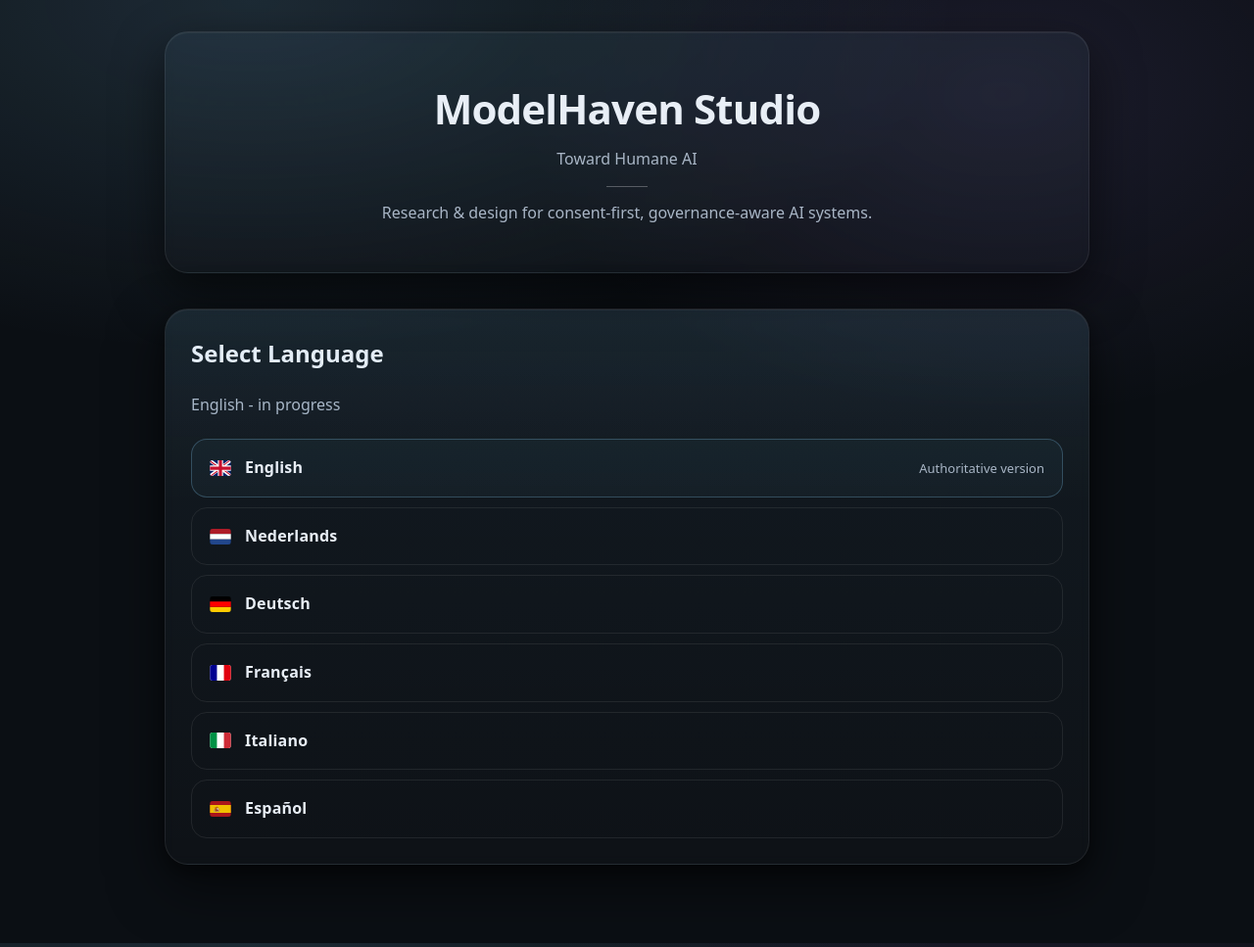
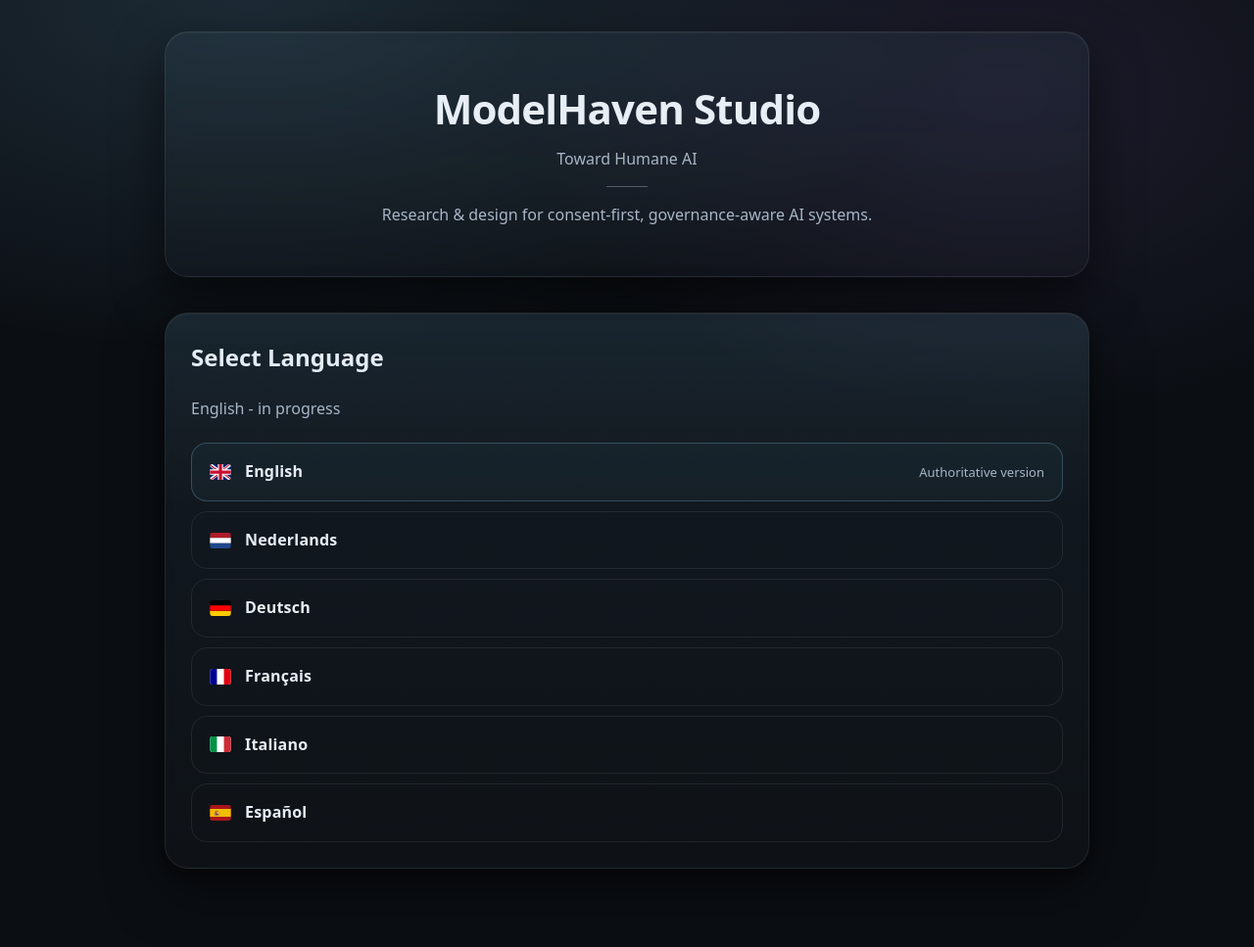
Before and after one commit to MartijnBruzzese/ModelHaven-Studio, a Jekyll site: the page built from index.html, in a window 1280 px wide. Shown: the whole page at 98% size. Built offline with Jekyll 4.4.1, drawn with Linux system fonts in a browser that asks for light colours.

Commit message:
Update default.html

```diff
--- a/_layouts/default.html
+++ b/_layouts/default.html
@@ -10,9 +10,7 @@
 
 <body>
 <div class="wrap">
-  <main class="prose">
-    {{ content }}
-  </main>
+  {{ content }}
 </div>
 
 <!-- Mermaid -->
@@ -111,6 +109,7 @@
 
 });
 </script>
+
 <script>
 document.addEventListener("DOMContentLoaded", function(){
 
@@ -152,7 +151,5 @@
 });
 </script>
 
-
-
 </body>
 </html>
```
